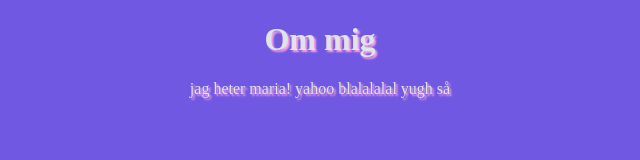
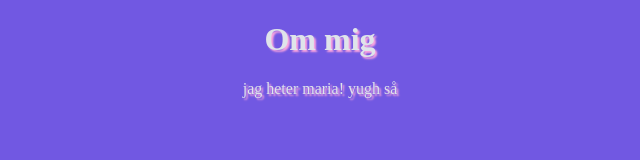
Before and after one commit to xmarre97/tradition-hemsida, a plain HTML site: page index.html in a window 1280 px wide. Shown: the whole page, without its empty margins (320-960 px from the left). Drawn offline with Linux system fonts and the light colour scheme.

Commit message:
tagit bort yahss

```diff
--- a/index.html
+++ b/index.html
@@ -15,7 +15,7 @@
         <header class="top">
             <center>
                 <h1>Om mig</h1>
-                jag heter maria! yahoo blalalalal yugh så
+                jag heter maria!  yugh så
             </center>
         </header>
     </body>
```
